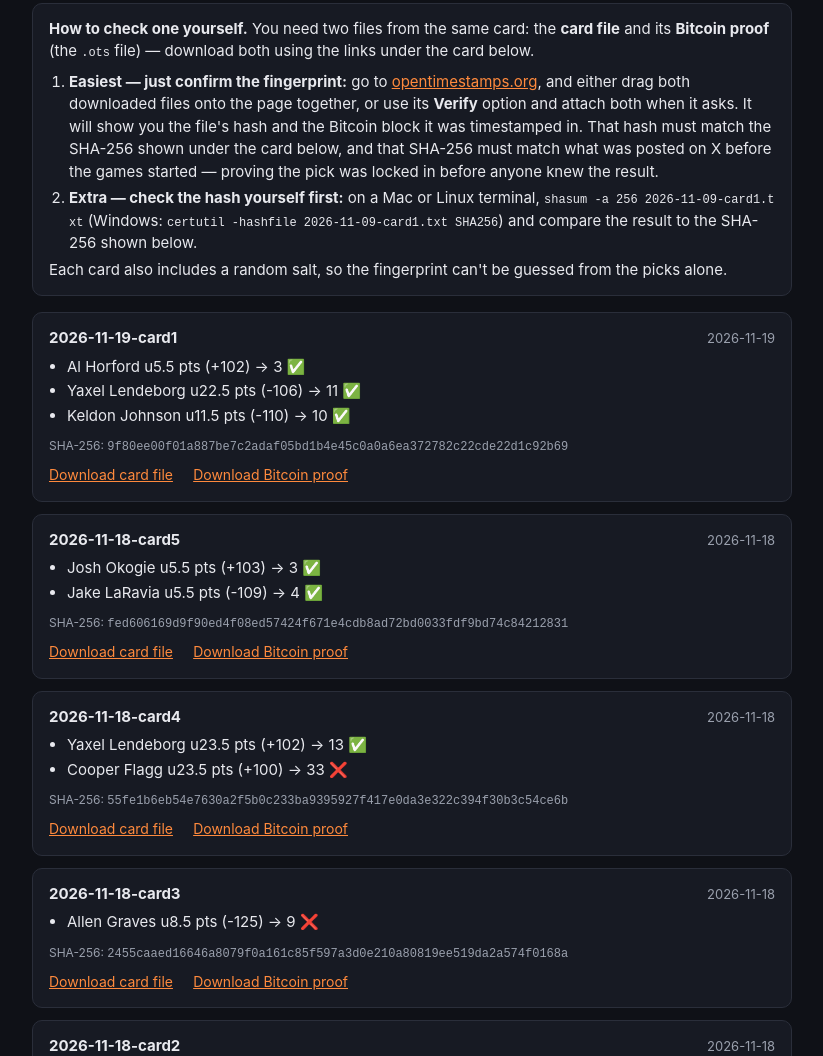
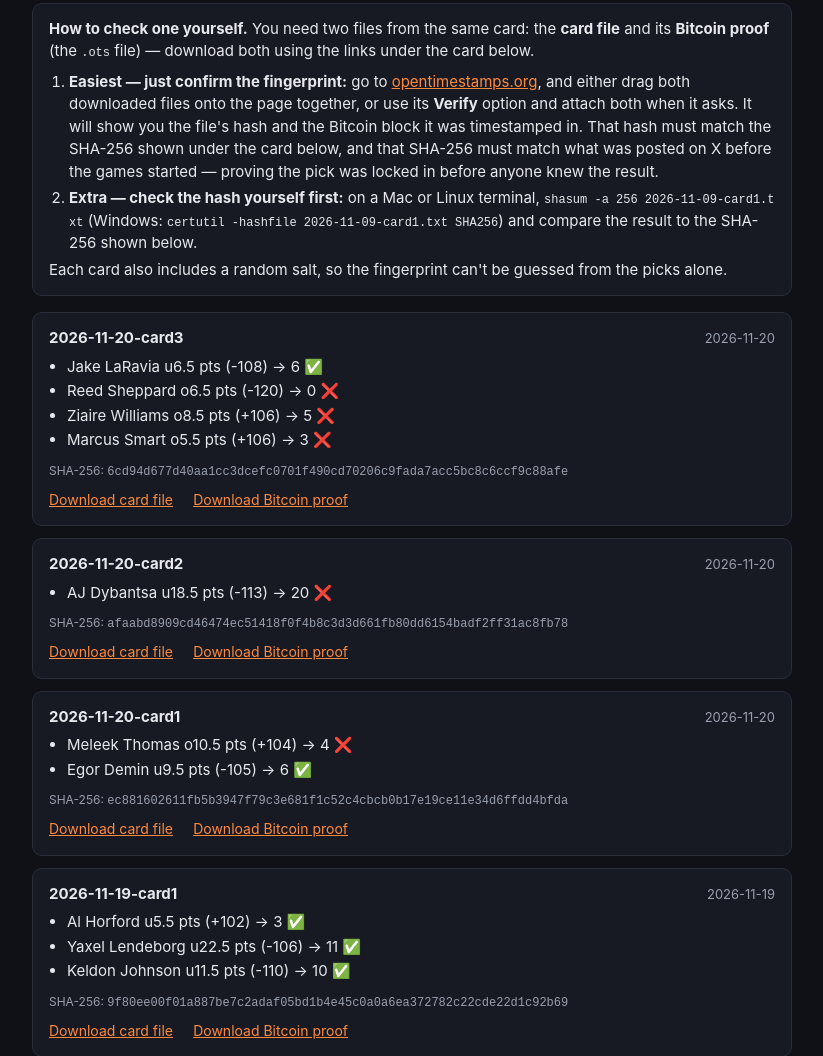
Before and after one commit to ExcursionScout/aicapper-cards, a plain HTML site: page index.html in a window 1280 px wide. Shown: the part 190-1246 px from the top of the page, without its empty margins (228-1051 px from the left). Drawn offline with Linux system fonts and the light colour scheme.

Commit message:
Publish 56 revealed card(s)

```diff
--- a/index.html
+++ b/index.html
@@ -26,6 +26,33 @@ before anyone knew the result.</li>
 (Windows: <code>certutil -hashfile 2026-11-09-card1.txt SHA256</code>) and compare the result to the SHA-256 shown below.</li>
 </ol>
 Each card also includes a random salt, so the fingerprint can't be guessed from the picks alone.</div>
+<div class="card">
+  <div class="chead"><b>2026-11-20-card3</b> <span class="note">2026-11-20</span></div>
+  <ul class="plays"><li>Jake LaRavia u6.5 pts (-108) → 6 ✅</li><li>Reed Sheppard o6.5 pts (-120) → 0 ❌</li><li>Ziaire Williams o8.5 pts (+106) → 5 ❌</li><li>Marcus Smart o5.5 pts (+106) → 3 ❌</li></ul>
+  <div class="hash">SHA-256: <code>6cd94d677d40aa1cc3dcefc0701f490cd70206c9fada7acc5bc8c6ccf9c88afe</code></div>
+  <div class="dl">
+    <a download href="cards/2026-11-20-card3.txt">Download card file</a>
+    <a download href="cards/2026-11-20-card3.txt.ots">Download Bitcoin proof</a>
+  </div>
+</div>
+<div class="card">
+  <div class="chead"><b>2026-11-20-card2</b> <span class="note">2026-11-20</span></div>
+  <ul class="plays"><li>AJ Dybantsa u18.5 pts (-113) → 20 ❌</li></ul>
+  <div class="hash">SHA-256: <code>afaabd8909cd46474ec51418f0f4b8c3d3d661fb80dd6154badf2ff31ac8fb78</code></div>
+  <div class="dl">
+    <a download href="cards/2026-11-20-card2.txt">Download card file</a>
+    <a download href="cards/2026-11-20-card2.txt.ots">Download Bitcoin proof</a>
+  </div>
+</div>
+<div class="card">
+  <div class="chead"><b>2026-11-20-card1</b> <span class="note">2026-11-20</span></div>
+  <ul class="plays"><li>Meleek Thomas o10.5 pts (+104) → 4 ❌</li><li>Egor Demin u9.5 pts (-105) → 6 ✅</li></ul>
+  <div class="hash">SHA-256: <code>ec881602611fb5b3947f79c3e681f1c52c4cbcb0b17e19ce11e34d6ffdd4bfda</code></div>
+  <div class="dl">
+    <a download href="cards/2026-11-20-card1.txt">Download card file</a>
+    <a download href="cards/2026-11-20-card1.txt.ots">Download Bitcoin proof</a>
+  </div>
+</div>
 <div class="card">
   <div class="chead"><b>2026-11-19-card1</b> <span class="note">2026-11-19</span></div>
   <ul class="plays"><li>Al Horford u5.5 pts (+102) → 3 ✅</li><li>Yaxel Lendeborg u22.5 pts (-106) → 11 ✅</li><li>Keldon Johnson u11.5 pts (-110) → 10 ✅</li></ul>
```
Also changed, not shown: cards/2026-11-20-card1.txt (added), cards/2026-11-20-card2.txt (added), cards/2026-11-20-card3.txt (added), 6 other files.
